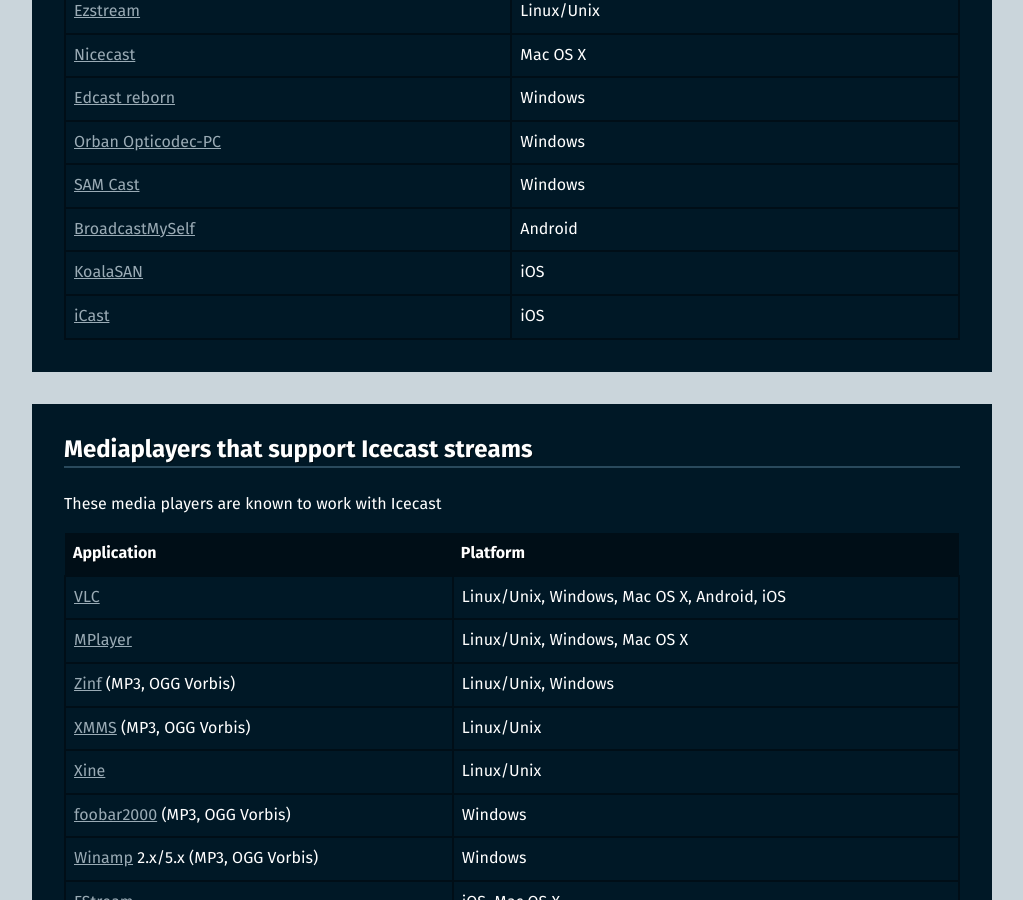
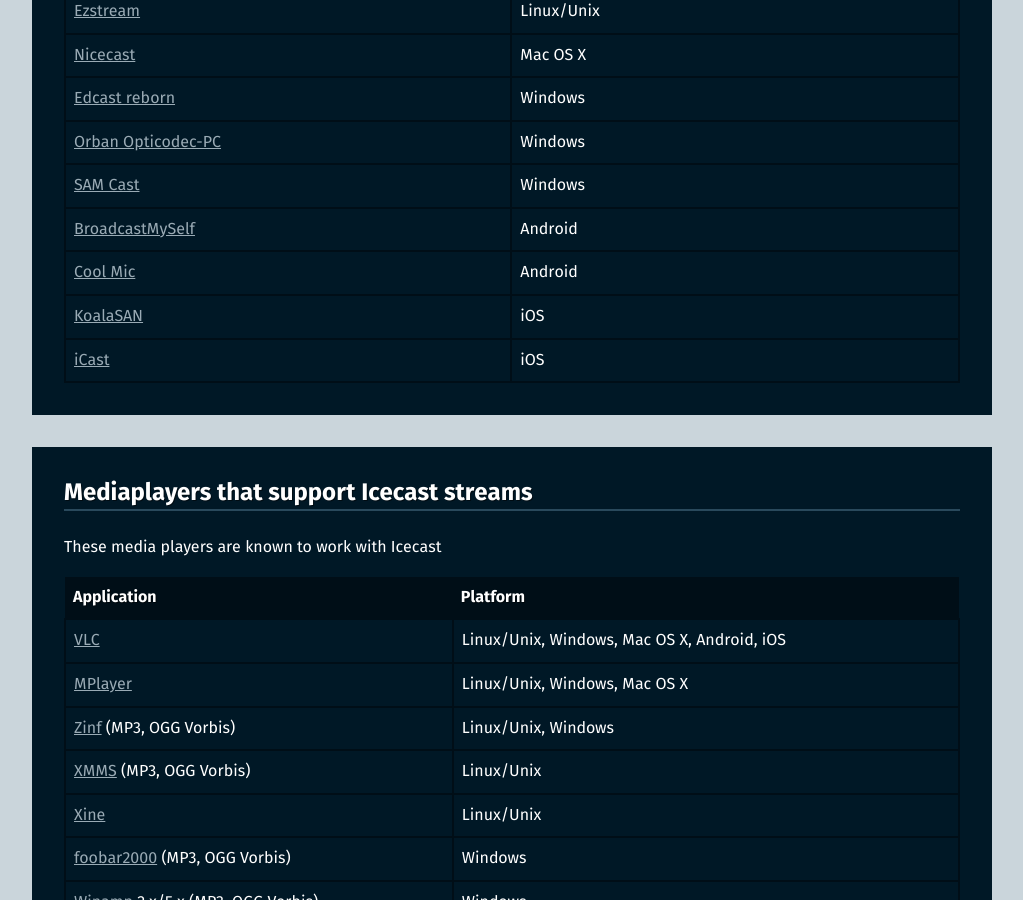
Before and after one commit to barionleg/Xipho, a Jekyll site: the page built from apps.md, in a window 1280 px wide and 900 px high, scrolled down 1109 px. Shown: the whole window, without its empty margins (128-1151 px from the left). Built offline with Jekyll 4.4.1, drawn with Linux system fonts in a browser that asks for light colours.

Commit message:
Added Cool Mic source client to the Apps list

```diff
--- a/apps.md
+++ b/apps.md
@@ -28,11 +28,13 @@ These source clients are known to work with Icecast
 |[Orban Opticodec-PC][orban-opticode-pc]    |Windows                      |
 |[SAM Cast][sam-cast]                       |Windows                      |
 |[BroadcastMySelf][broadcastmyself]         |Android                      |
+|[Cool Mic][coolmic]                        |Android                      |
 |[KoalaSAN][koalasan]                       |iOS                          |
 |[iCast][icast]                             |iOS                          |
 {: .table-block }
 
 [butt]: http://butt.sourceforge.net/
+[coolmic]: http://coolmic.net
 [darkice]: https://code.google.com/p/darkice/
 [deefuzzer]: https://pypi.python.org/pypi/DeeFuzzer/
 [edcast-reborn]: http://code.google.com/p/edcast-reborn/
```
